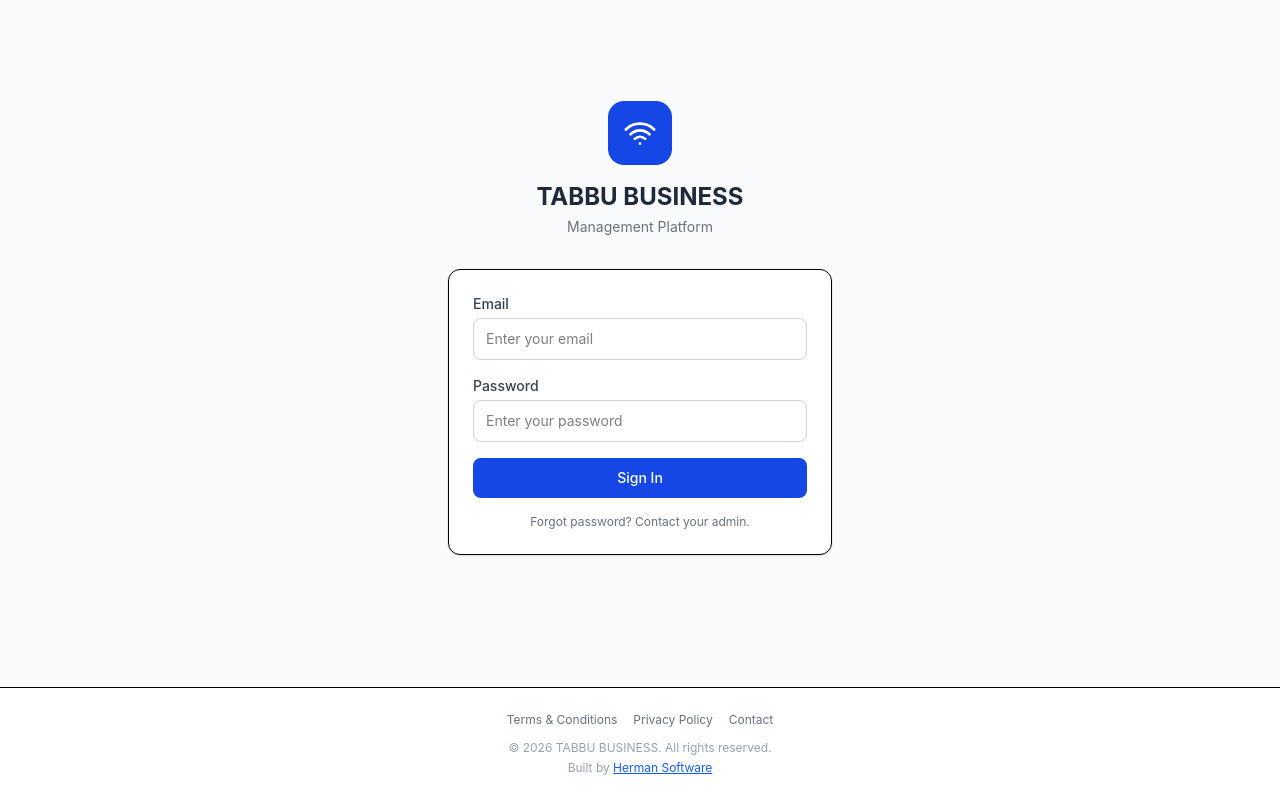
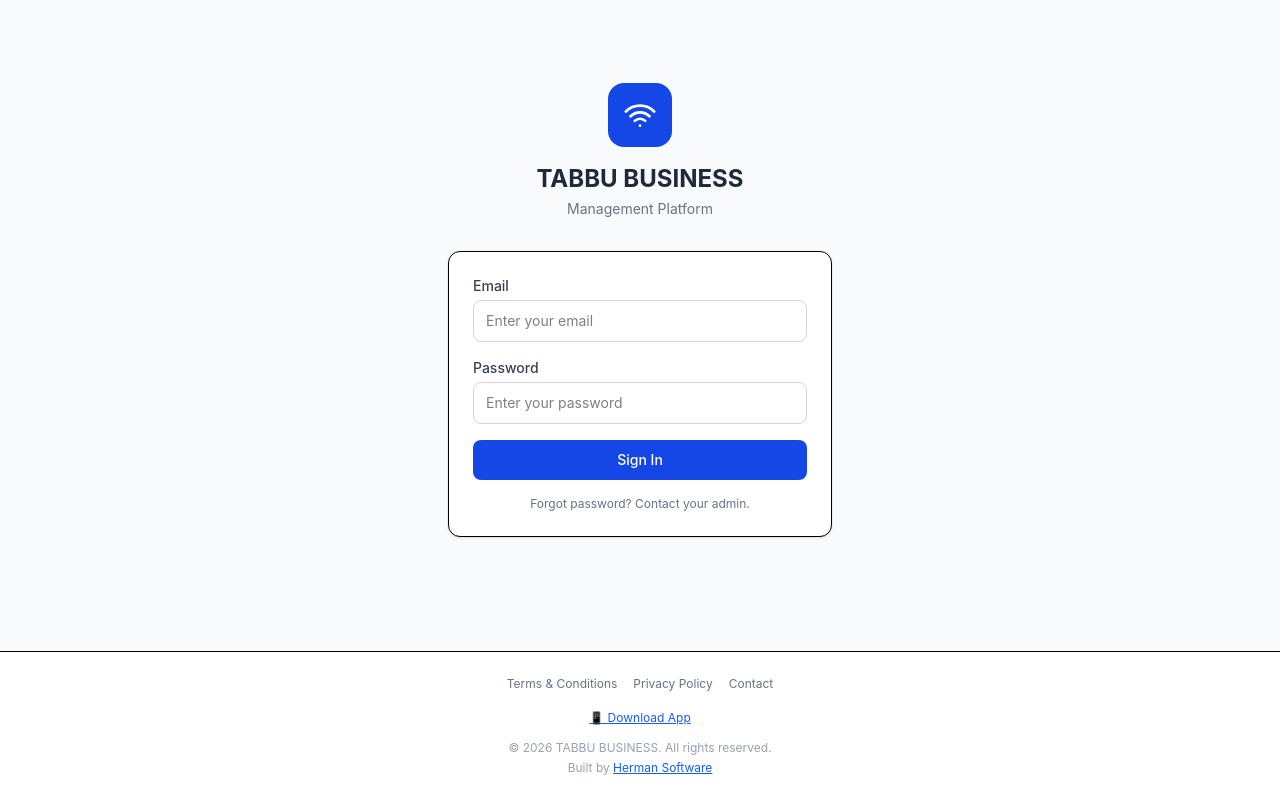
Before and after one commit to jiangsalim/wifi-sales, a React (Vite) app in the folder frontend/: page /login in a window 1280 px wide. Built offline with nearby package versions, Linux system fonts and the light colour scheme; no server answers.

Commit message:
Add Download App button to footer

```diff
--- a/frontend/src/components/Footer.jsx
+++ b/frontend/src/components/Footer.jsx
@@ -8,6 +8,20 @@ export default function Footer() {
           <Link to="/terms" className="hover:text-blue-600">Terms & Conditions</Link>
           <Link to="/privacy" className="hover:text-blue-600">Privacy Policy</Link>
           <Link to="/contact" className="hover:text-blue-600">Contact</Link>
+        </div>
+        <div className="text-center mb-3">
+          <button
+            onClick={() => {
+              if (window.deferredPrompt) {
+                window.deferredPrompt.prompt();
+              } else {
+                alert('App is already installed or not available. Open this page in Chrome on your phone and tap "Add to Home Screen" from the menu.');
+              }
+            }}
+            className="text-xs text-blue-600 hover:text-blue-800 underline"
+          >
+            📱 Download App
+          </button>
         </div>
         <p className="text-center text-xs text-gray-400">
           &copy; {new Date().getFullYear()} TABBU BUSINESS. All rights reserved.
--- a/frontend/src/components/InstallPrompt.jsx
+++ b/frontend/src/components/InstallPrompt.jsx
@@ -8,6 +8,7 @@ export default function InstallPrompt() {
     const handler = (e) => {
       e.preventDefault();
       setDeferredPrompt(e);
+      window.deferredPrompt = e;
 
       const isInstalled = window.matchMedia('(display-mode: standalone)').matches;
       const dismissedAt = localStorage.getItem('installPromptDismissed');
```
